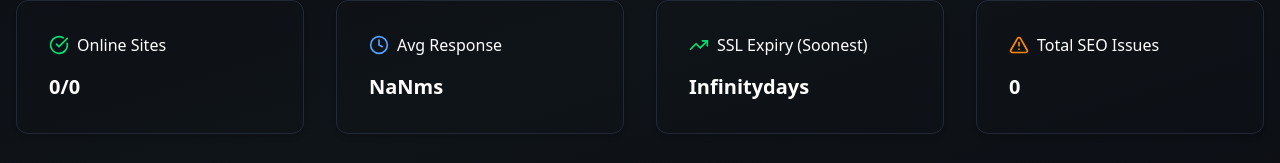
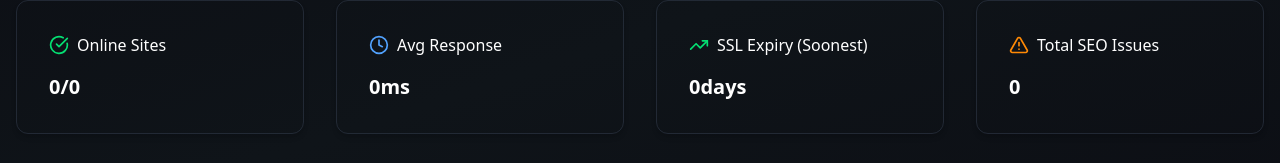
Before and after one commit to Dineshsoni02/WebmonitorV2, a React (Vite) app in the folder frontend/: page / in a window 1280 px wide. Shown: the part 1868-2031 px from the top of the page. Built offline with nearby package versions, Linux system fonts and the light colour scheme.

Commit message:
some bugs removed

```diff
--- a/frontend/src/components/BodyComponent.jsx
+++ b/frontend/src/components/BodyComponent.jsx
@@ -418,7 +418,7 @@ const DashboardSection = ({ setShowModal }) => {
                       website?.data?.responseTime.split("ms")[0]
                     )),
                   0
-                ) / websiteList.length}
+                ) / websiteList.length || 0}
                 ms
               </p>
             </div>
@@ -432,11 +432,13 @@ const DashboardSection = ({ setShowModal }) => {
                 </h3>
               </div>
               <p className="text-white text-xl font-bold  ">
-                {Math.min(
-                  ...websiteList.map(
-                    (website) => website?.data?.ssl?.daysRemaining
-                  )
-                )}
+                {websiteList.length > 0
+                  ? Math.min(
+                      ...websiteList.map(
+                        (website) => website?.data?.ssl?.daysRemaining
+                      )
+                    )
+                  : 0}
                 days
               </p>
             </div>
@@ -451,7 +453,8 @@ const DashboardSection = ({ setShowModal }) => {
               </div>
               <p className="text-white text-xl font-bold">
                 {websiteList.reduce(
-                  (start, website) => start + website?.data?.seo?.issues.length,
+                  (start, website) =>
+                    start + website?.data?.seo?.issues?.length,
                   0
                 )}
               </p>
--- a/frontend/src/components/DialogBox.jsx
+++ b/frontend/src/components/DialogBox.jsx
@@ -62,6 +62,7 @@ export const DialogBox = ({ showModal, setShowModal }) => {
     setIsLoading(false);
     setWebsiteInfo({ url: "", name: "" });
     setShowModal(false);
+    window.location.reload();
   };
 
   return (
```
